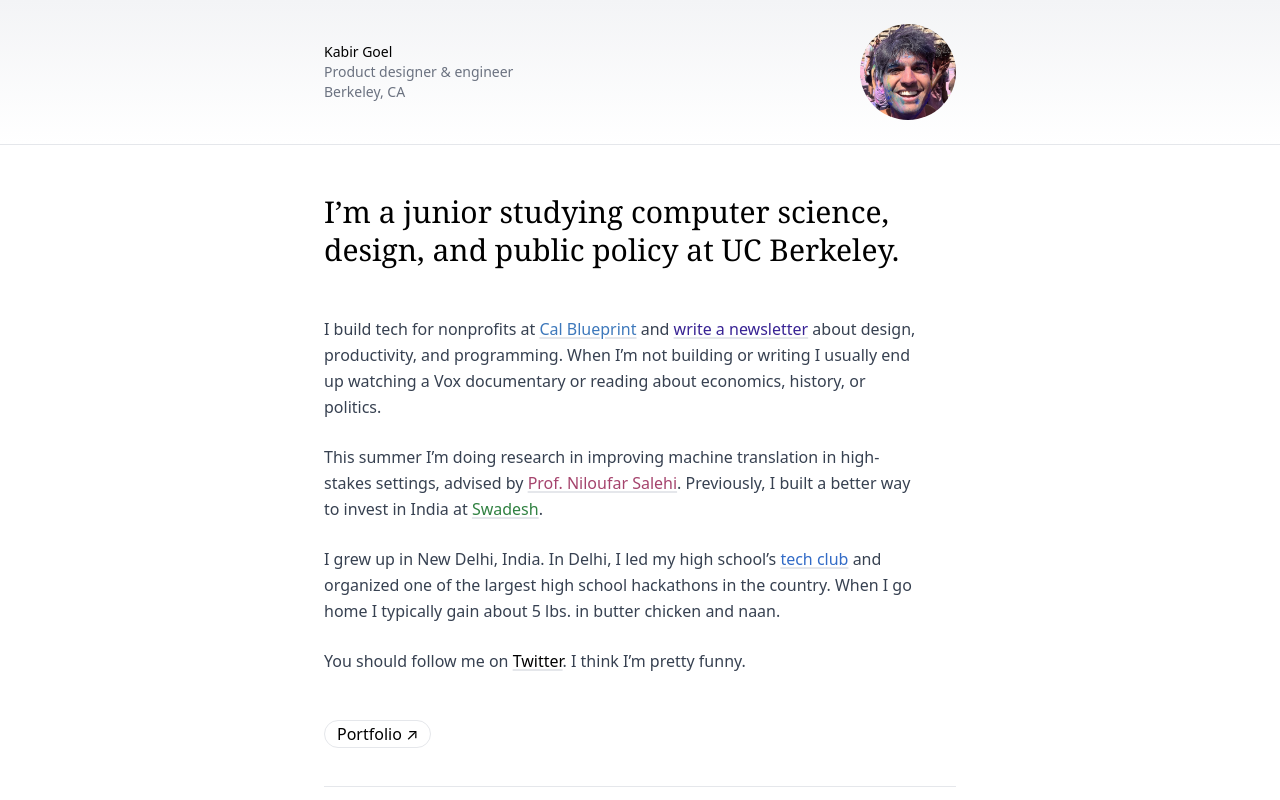
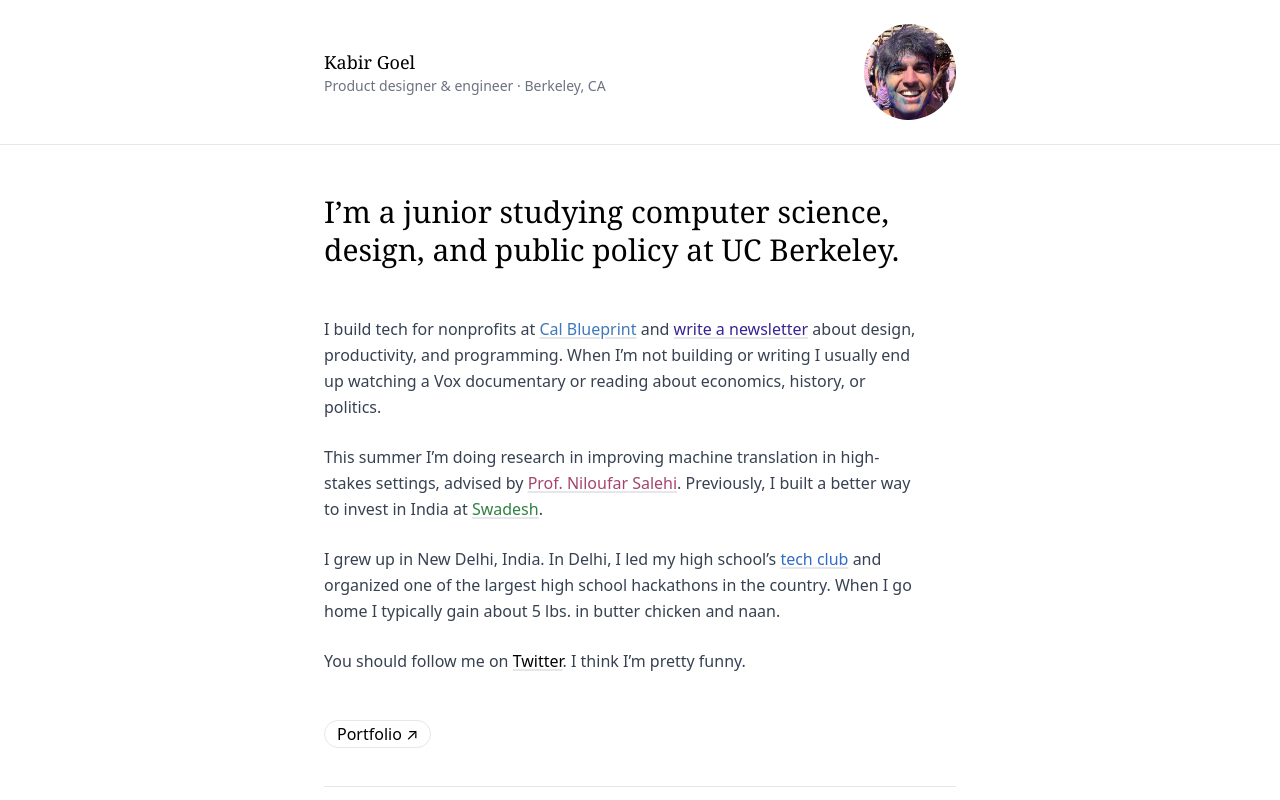
Before and after one commit to kbrgl/website, a Next.js app: page / in a window 1280 px wide. Shown: the top 800 px of the page. Built offline with nearby package versions, Linux system fonts and the light colour scheme; a web font is replaced by a local one.

Commit message:
More stuff

```diff
--- a/components/header.js
+++ b/components/header.js
@@ -20,18 +20,18 @@ export function NavbarLink({ internal = false, href, children }) {
 
 export default function Header() {
   return (
-    <nav className="bg-gradient-to-b from-gray-100 to-transparent border-b py-6">
+    <nav className="border-b py-6">
       <Container className="text-sm">
         <Link href="/">
           <a className="flex justify-between items-center">
             <div>
-              <p className="font-medium">Kabir Goel</p>
+              <p className="font-medium font-title text-lg">Kabir Goel</p>
               <p className="text-gray-500 inline-flex items-center">
-                Product designer &amp; engineer
+                Product designer &amp; engineer&nbsp;·&nbsp;Berkeley,&nbsp;CA
               </p>
-              <p className="text-gray-500">Berkeley, CA</p>
+              <p className="text-gray-500 font-medium inline-flex items-center"></p>
             </div>
-            <img className="h-24 w-24 rounded-full" src="/me.jpg" alt="" />
+            <img className="h-24 w-24 pl-1 rounded-full" src="/me.jpg" alt="" />
           </a>
         </Link>
       </Container>
```
